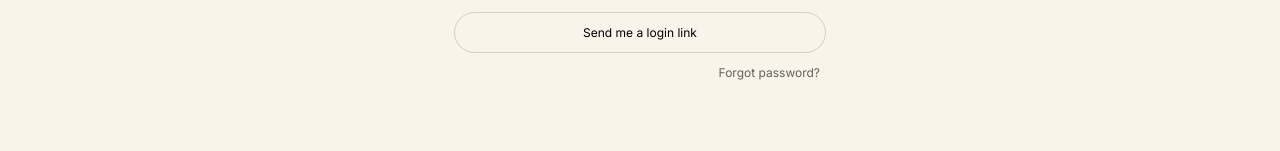
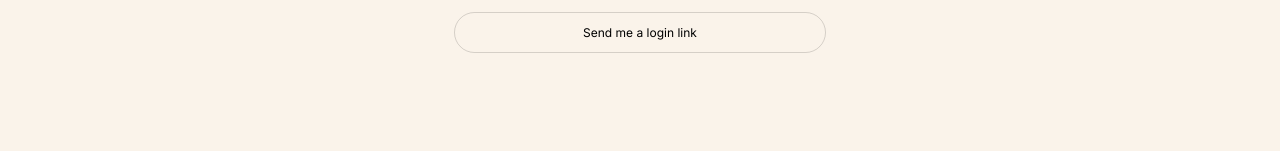
Before and after one commit to nataliatovargrand-a11y/mothereuro-beta, a Nuxt app: page /login in a window 1280 px wide. Shown: the part 468-619 px from the top of the page. Built offline with nearby package versions, Linux system fonts and the light colour scheme.

Commit message:
Remove forgot password from login

```diff
--- a/app/pages/login.vue
+++ b/app/pages/login.vue
@@ -41,15 +41,6 @@
     >
       Send me a login link
     </button>
-
-    <div class="forgot">
-      <button
-        class="forgot-btn"
-        @click="resetPassword"
-      >
-        Forgot password?
-      </button>
-    </div>
 
     <p v-if="message" class="message">
       {{ message }}
@@ -131,30 +122,6 @@ const sendMagicLink = async () => {
   message.value = 'Login link sent to your email'
 }
 
-
-const resetPassword = async () => {
-
-  error.value = null
-  message.value = null
-
-  if (!email.value) {
-    error.value = 'Enter your email first'
-    return
-  }
-
-  const { error: resetError } =
-  await supabase.auth.resetPasswordForEmail(email.value, {
-    redirectTo: window.location.origin + '/account'
-  })
-
-  if (resetError) {
-    error.value = resetError.message
-    return
-  }
-
-  message.value = 'Password reset email sent'
-}
-
 </script>
 
 
@@ -217,23 +184,6 @@ h1{
   cursor:pointer;
 }
 
-.forgot{
-  text-align:right;
-  margin-top:-6px;
-}
-
-.forgot-btn{
-  background:none;
-  border:none;
-  font-size:12px;
-  cursor:pointer;
-  opacity:.6;
-}
-
-.forgot-btn:hover{
-  opacity:1;
-}
-
 .error{
   color:#c33;
   font-size:13px;
```
